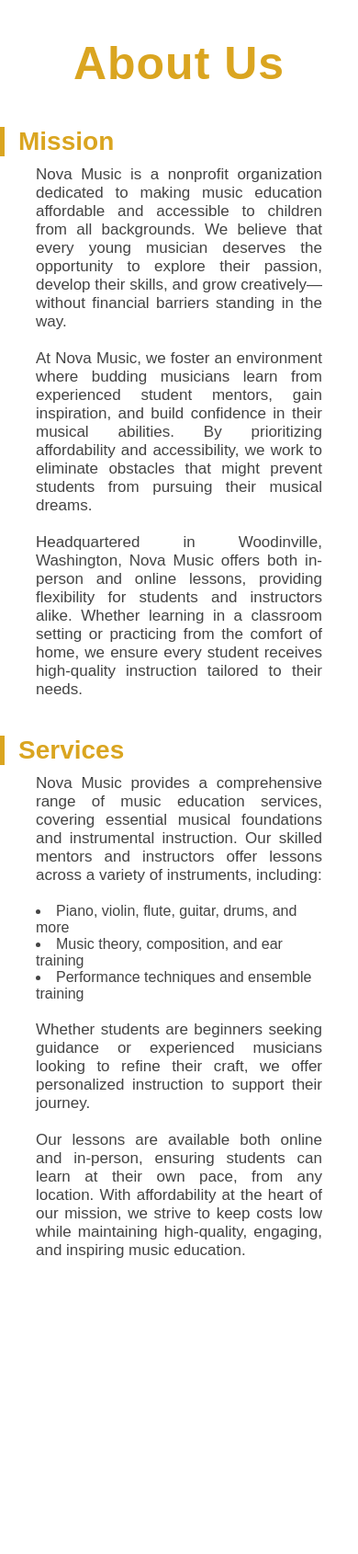
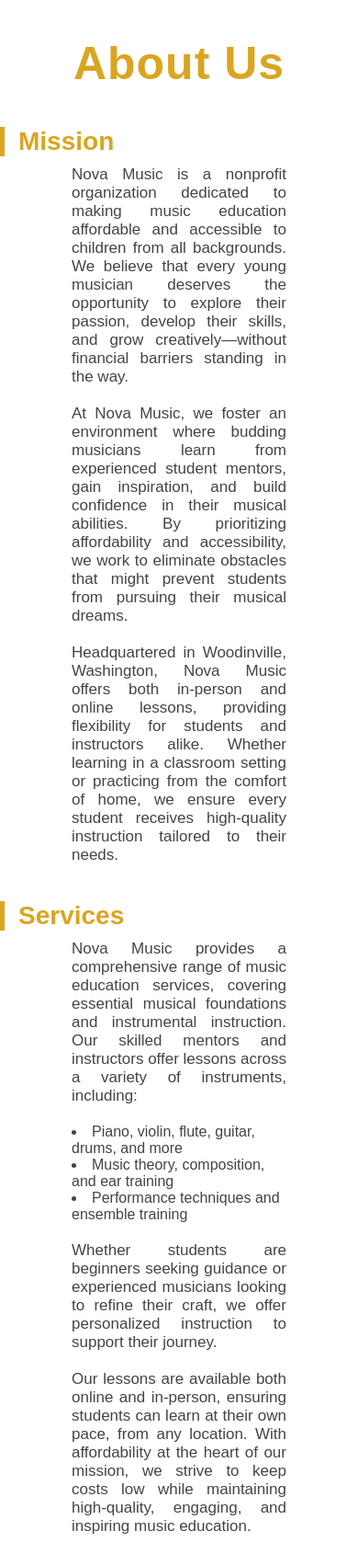
Before and after one commit to EC1790/NovaMusic, a Flask app: page / in a window 390 px wide. Shown: the part 186-1876 px from the top of the page at 92% size. Before the commit the page ends 1554 px from the top, so only its background shows below. Run offline with Flask 3, Linux system fonts and the light colour scheme.

Commit message:
Fine-tuned previous push
Increased padding values on the home page's text after testing on mobile

```diff
--- a/static/Home.css
+++ b/static/Home.css
@@ -47,6 +47,6 @@ p {
 }
 
 .textBlocks {
-    padding-left: 10%;
-    padding-right: 10%;
+    padding-left: 20%;
+    padding-right: 20%;
 }
```
